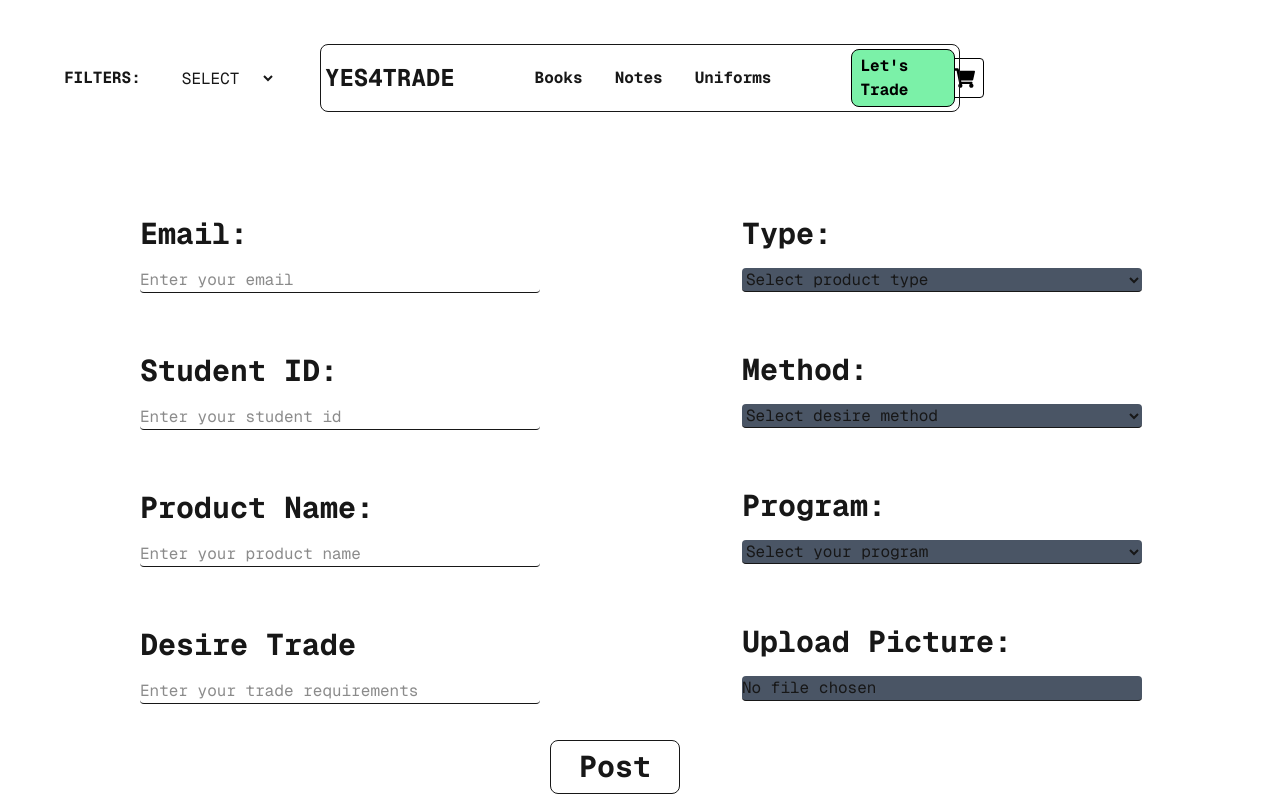
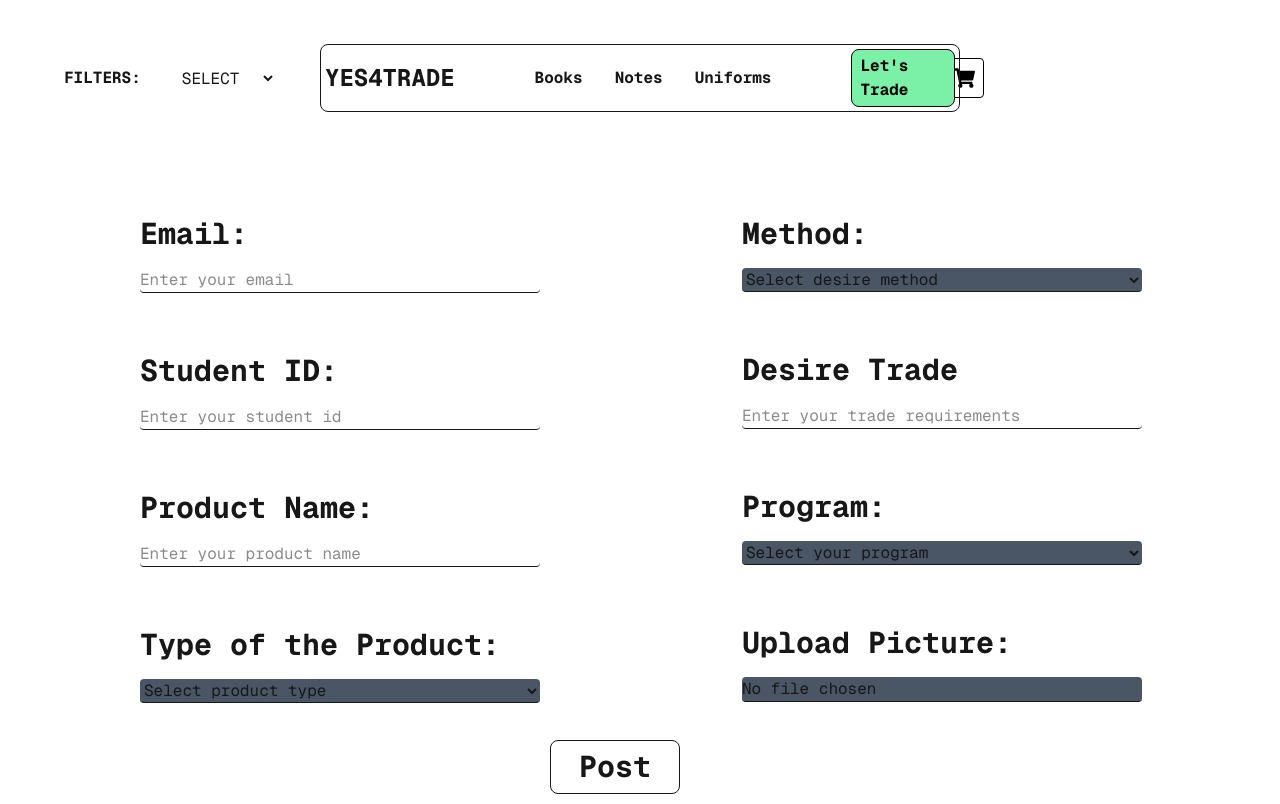
Before and after one commit to YES4TRADE-org/tradingsystem-frontend, a Next.js app in the folder my-app/: page /trade-product in a window 1280 px wide. Built offline with nearby package versions, Linux system fonts and the light colour scheme.

Commit message:
fix the interface of the post

```diff
--- a/my-app/src/app/trade-product/page.jsx
+++ b/my-app/src/app/trade-product/page.jsx
@@ -1,5 +1,5 @@
 "use client";
-import { useState } from "react";
+import { useState, useEffect } from "react";
 
 export default function Trade(){
     const [email, setEmail] = useState("");
@@ -117,12 +117,7 @@
                             placeholder='Enter your product name' required></input>
                     </div>
                     <div className="m-15 px-10 rounded-lg font-mono">
-                                {option}
-                    </div>
-                </section>
-                <section>
-                    <div className="m-15 px-10 rounded-lg font-mono">
-                        <h1 className="text-3xl mb-4 font-bold">Type: </h1>
+                        <h1 className="text-3xl mb-4 font-bold">Type of the Product: </h1>
                         <select onChange={(e) => setType(e.target.value)} className="outline-none border-0 border-b w-100 border-white-500 rounded-sm bg-gray-600"
                             placeholder='Enter your student id' required>
                             <option value="" disabled selected>Select product type</option>
@@ -131,6 +126,8 @@
                             <option value="Uniform">Uniform</option>
                         </select>
                     </div>
+                </section>
+                <section>
                     <div className="m-15 px-10 rounded-lg font-mono">
                         <h1 className="text-3xl mb-4 font-bold">Method: </h1>
                         <select onChange={handleMethodChange} className="outline-none border-0 border-b w-100 border-white-500 rounded-sm bg-gray-600"
@@ -139,6 +136,9 @@
                             <option value="Sell">Sell</option>
                             <option value="Trade">Trade</option>
                         </select>
+                    </div>
+                    <div className="m-15 px-10 rounded-lg font-mono">
+                                {option}
                     </div>
                     <div className="m-15 px-10 rounded-lg font-mono">
                         <h1 className="text-3xl mb-4 font-bold">Program: </h1>
```
